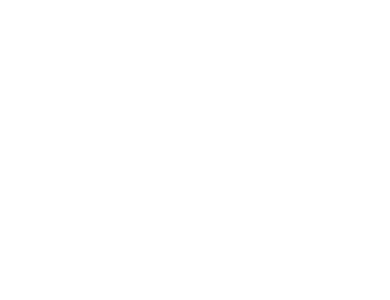
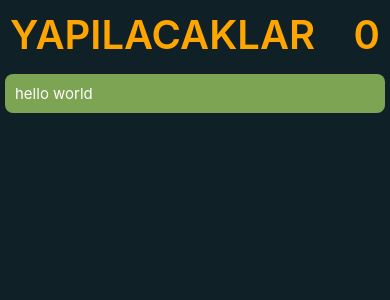
Before and after one commit to brkksmn/todo, a React Native app: screen / in a window 390 px wide. Shown: the top 300 px of the page. Built offline with nearby package versions, Linux system fonts and the light colour scheme.

Commit message:
card tasarımı oluşturuldu

```diff
--- a/index.js
+++ b/index.js
@@ -1,7 +1,3 @@
-/**
- * @format
- */
-
 import {AppRegistry} from 'react-native';
 import App from './src/App';
 import {name as appName} from './app.json';
--- a/src/App.style.tsx
+++ b/src/App.style.tsx
@@ -6,7 +6,6 @@
     backgroundColor: '#102027',
   },
   title_view: {
-    flex: 1,
     flexDirection: 'row',
     justifyContent: 'space-between',
     padding: 10,
--- a/src/App.tsx
+++ b/src/App.tsx
@@ -1,15 +1,15 @@
-/**
- * @format
- */
-
-import {View} from 'react-native';
+import {Text, View} from 'react-native';
 import React from 'react';
 import Card from './components/Card';
-
+import style from './App.style';
 export default function App() {
   return (
-    <View>
-      <Card text="hello world" />
+    <View style={style.container}>
+      <View style={style.title_view}>
+        <Text style={style.title}>YAPILACAKLAR</Text>
+        <Text style={style.title}>0</Text>
+      </View>
+      <Card textProp="hello world" />
     </View>
   );
 }
--- a/src/components/Card/Card.style.tsx
+++ b/src/components/Card/Card.style.tsx
@@ -2,9 +2,14 @@
 
 export default StyleSheet.create({
   container: {
-    flex: 1,
+    marginTop: '5',
+    backgroundColor: '#7da453',
+    borderRadius: 8,
+    padding: 10,
+    margin: 5,
   },
   text_style: {
-    color: 'black',
+    color: 'white',
+    fontSize: 15,
   },
 });
```
